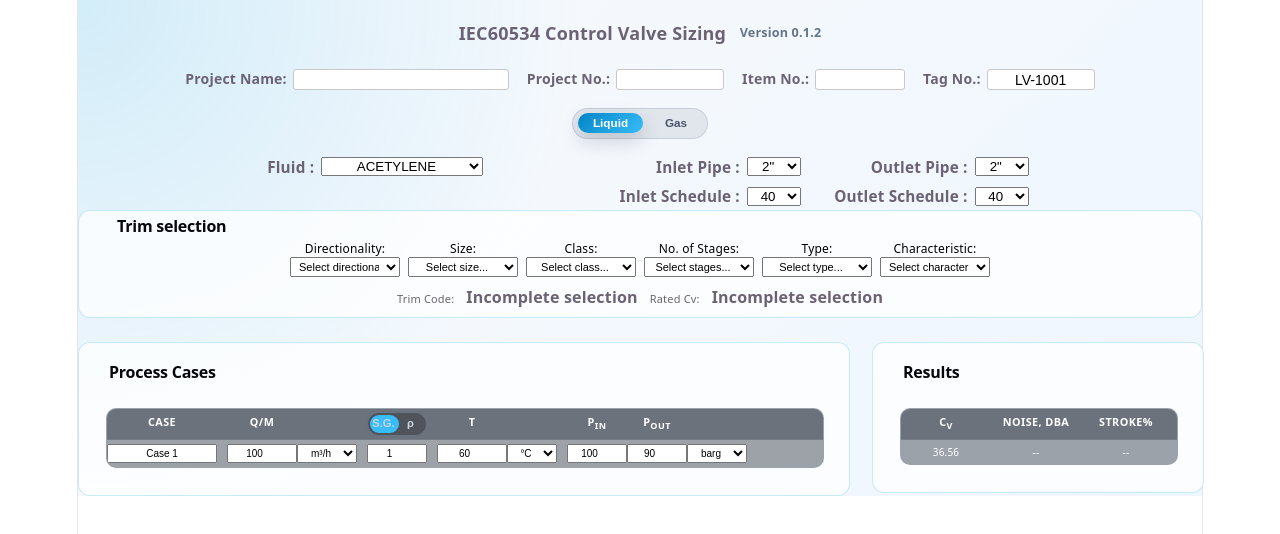
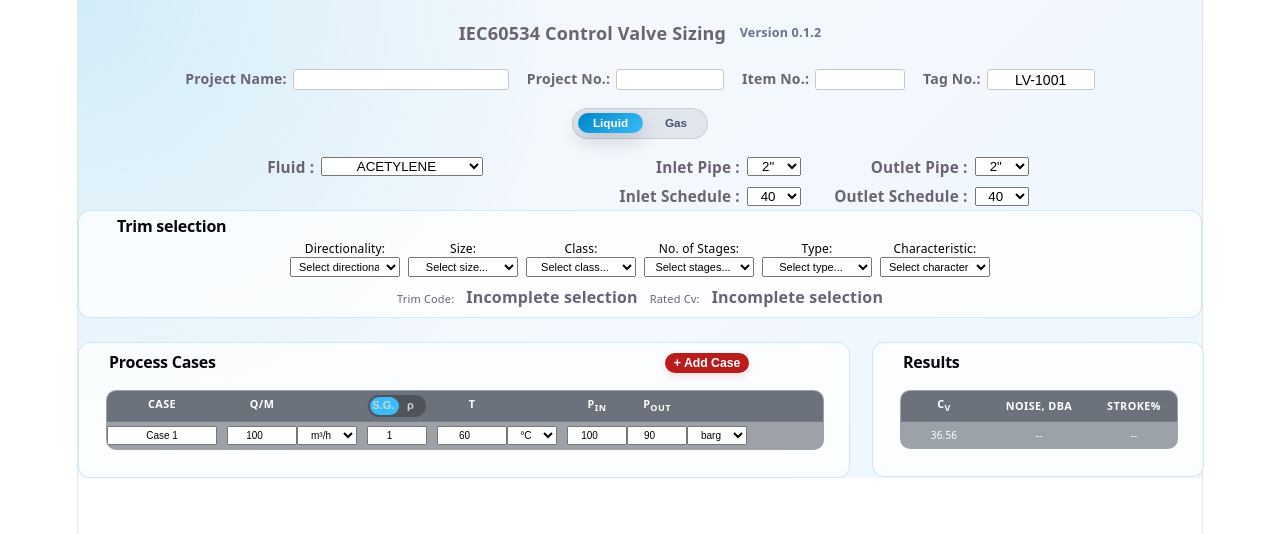
Before and after one commit to JonBradley100/control-valve-sizing, a React (Vite) app: page / in a window 1280 px wide. Shown: the top 534 px of the page. Built offline with nearby package versions, Linux system fonts and the light colour scheme.

Commit message:
Added Multiple Process Cases

```diff
--- a/src/App.jsx
+++ b/src/App.jsx
@@ -266,6 +266,30 @@ function App() {
   /*XXXXXXXXXXXXXXXXXXXXXXXXXXXXXXXXXXXXX
   17.        COMPONENT RENDER
   XXXXXXXXXXXXXXXXXXXXXXXXXXXXXXXXXXXXX*/
+
+  function addProcessCase() {
+    setInputs((currentInputs) => {
+      const lastCase =
+        currentInputs.processCases[currentInputs.processCases.length - 1];
+
+      const nextId =
+        currentInputs.processCases.length > 0
+          ? Math.max(...currentInputs.processCases.map((processCase) => processCase.id)) + 1
+          : 1;
+
+      const newProcessCase = {
+        ...lastCase,
+        id: nextId,
+        caseName: `Case ${nextId}`,
+      };
+
+      return {
+        ...currentInputs,
+        processCases: [...currentInputs.processCases, newProcessCase],
+      };
+    });
+  }
+
 
   return (
     <main className={`app-shell ${appModeClass}`}>
@@ -545,6 +569,7 @@ function App() {
               inputs={inputs}
               onInputChange={updateInput}
               onProcessCaseChange={updateProcessCase}
+              onAddProcessCase={addProcessCase}
             />
           </div>
 
--- a/src/components/ProcessCasesPanel.css
+++ b/src/components/ProcessCasesPanel.css
@@ -3,6 +3,7 @@
   flex-direction: column;
   gap: 1rem;
 }
+
 
 .process-cases-table-wrapper {
   padding: 0 1.5rem 1.5rem;
@@ -162,3 +163,65 @@
   color: #cbd5e1;
   user-select: none;
 }
+
+.add-case-button {
+  border: none;
+  background: #b91c1c;
+  color: #ffffff;
+  font-weight: 700;
+  padding-top: 10px;
+  padding-right: 50px;
+  border-radius: 999px;
+  cursor: pointer;
+  font-size: 0.55rem;
+  line-height: 1;
+  white-space: nowrap;
+  box-shadow: 0 2px 5px rgba(185, 28, 28, 0.14);
+}
+
+.add-case-button:hover {
+  background: #991b1b;
+  transform: translateY(-1px);
+  box-shadow: 0 4px 9px rgba(185, 28, 28, 0.22);
+}
+
+.add-case-button:active {
+  transform: translateY(0);
+  box-shadow: 0 2px 5px rgba(185, 28, 28, 0.16);
+}
+
+
+.process-cases-panel .panel-header {
+  display: flex;
+  align-items: center;
+  justify-content: space-between;
+  gap: 0.75rem;
+  padding-right: 100px;
+
+}
+
+.process-cases-panel .panel-header h2 {
+  margin: 0;
+  padding-top: 10px;
+}
+
+.process-cases-panel .panel-header .add-case-button {
+  min-width: 0;
+  min-height: 0;
+  height: auto;
+  width: auto;
+  padding: 0.22rem 0.48rem;
+
+  font-size: 0.68rem;
+  line-height: 1;
+
+  border-radius: 999px;
+  border: none;
+
+  background: #b91c1c;
+  color: #ffffff;
+
+  font-weight: 700;
+  box-shadow: 0 3px 7px rgba(185, 28, 28, 0.16);
+  transform: translateY(6px);
+}
--- a/src/components/ProcessCasesPanel.jsx
+++ b/src/components/ProcessCasesPanel.jsx
@@ -2,15 +2,22 @@ function ProcessCasesPanel({
   inputs,
   onInputChange,
   onProcessCaseChange,
+  onAddProcessCase,
 }) {
-  const processCase = inputs.processCases[0];
-
   return (
     <section className="panel process-cases-panel">
       <div className="panel-header">
         <div>
           <h2>Process Cases</h2>
         </div>
+
+        <button
+          type="button"
+          className="add-case-button"
+          onClick={onAddProcessCase}
+        >
+          + Add Case
+        </button>
       </div>
 
       <div className="process-cases-table-wrapper">
@@ -61,7 +68,9 @@ function ProcessCasesPanel({
             <div></div>
           </div>
 
+          {inputs.processCases.map((processCase) => (
             <div
+              key={processCase.id}
               className={`process-cases-row ${
                 inputs.densityMode === "rho" ? "density-mode" : "sg-mode"
               }`}
@@ -77,7 +86,7 @@ function ProcessCasesPanel({
                       event.target.value
                     )
                   }
-                placeholder="Case 1"
+                  placeholder={`Case ${processCase.id}`}
                 />
               </div>
 
@@ -260,6 +269,7 @@ function ProcessCasesPanel({
                 </select>
               </div>
             </div>
+          ))}
         </div>
       </div>
     </section>
--- a/src/components/ResultPanel.css
+++ b/src/components/ResultPanel.css
@@ -28,9 +28,9 @@
 /* Each row */
 .results-row {
   display: grid;
-  grid-template-columns: 90px 90px 90px;
-  width: 100%;
-  min-height: 24px;
+  grid-template-columns: repeat(3, 1fr);
+  gap: 0.5rem;
+  align-items: center;
 }
 
 /* Header row */
@@ -44,13 +44,15 @@
   background: rgba(15, 23, 42, 0.35);
 }
 
+.results-header > div {
+  white-space: nowrap;
+}
 /* Cells */
 .result-cell {
   display: flex;
   align-items: center;
   justify-content: center;
-  min-height: 24px;
-  padding: 4px 4px;
+  padding: 7px 4px;
   box-sizing: border-box;
   font-size: 10px;
   text-align: center;
@@ -69,3 +71,8 @@
   text-align: center;
   box-sizing: border-box;
 }
+
+.results-panel .panel-header h2 {
+  margin: 0;
+  padding-top: 10px;
+}
--- a/src/components/ResultPanel.jsx
+++ b/src/components/ResultPanel.jsx
@@ -1,14 +1,5 @@
 function ResultPanel({ result }) {
-  const firstCaseResult = result?.processCaseResults?.[0];
-
-  const requiredCv =
-    firstCaseResult?.requiredCv !== null &&
-    firstCaseResult?.requiredCv !== undefined
-      ? Number(firstCaseResult.requiredCv).toFixed(2)
-      : "--";
-
-  const noise = "--";
-  const strokePercent = "--";
+  const processCaseResults = result?.processCaseResults || [];
 
   return (
     <section className="panel results-panel">
@@ -28,7 +19,19 @@ function ResultPanel({ result }) {
             <div>Stroke%</div>
           </div>
 
-          <div className="results-row">
+          {processCaseResults.length > 0 ? (
+            processCaseResults.map((caseResult) => {
+              const requiredCv =
+                caseResult?.requiredCv !== null &&
+                caseResult?.requiredCv !== undefined
+                  ? Number(caseResult.requiredCv).toFixed(2)
+                  : "--";
+
+              const noise = "--";
+              const strokePercent = "--";
+
+              return (
+                <div className="results-row" key={caseResult.id}>
                   <div className="result-cell">
                     <span>{requiredCv}</span>
                   </div>
@@ -41,6 +44,23 @@ function ResultPanel({ result }) {
                     <span>{strokePercent}</span>
                   </div>
                 </div>
+              );
+            })
+          ) : (
+            <div className="results-row">
+              <div className="result-cell">
+                <span>--</span>
+              </div>
+
+              <div className="result-cell">
+                <span>--</span>
+              </div>
+
+              <div className="result-cell">
+                <span>--</span>
+              </div>
+            </div>
+          )}
         </div>
       </div>
     </section>
```
Also changed, not shown: src/App.css (line endings or trailing spaces). Lines whose indentation alone changed are shown as unchanged.
